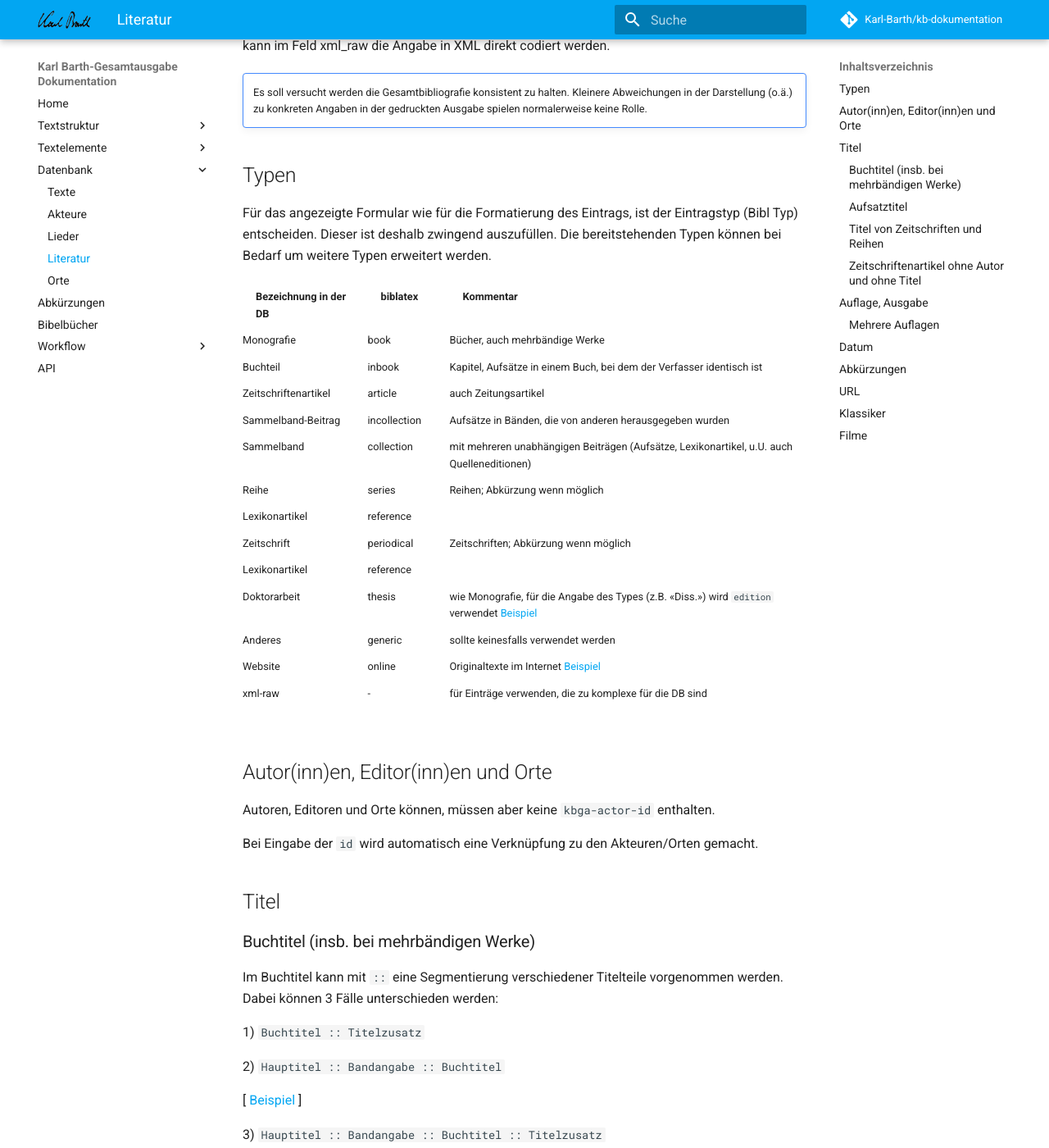
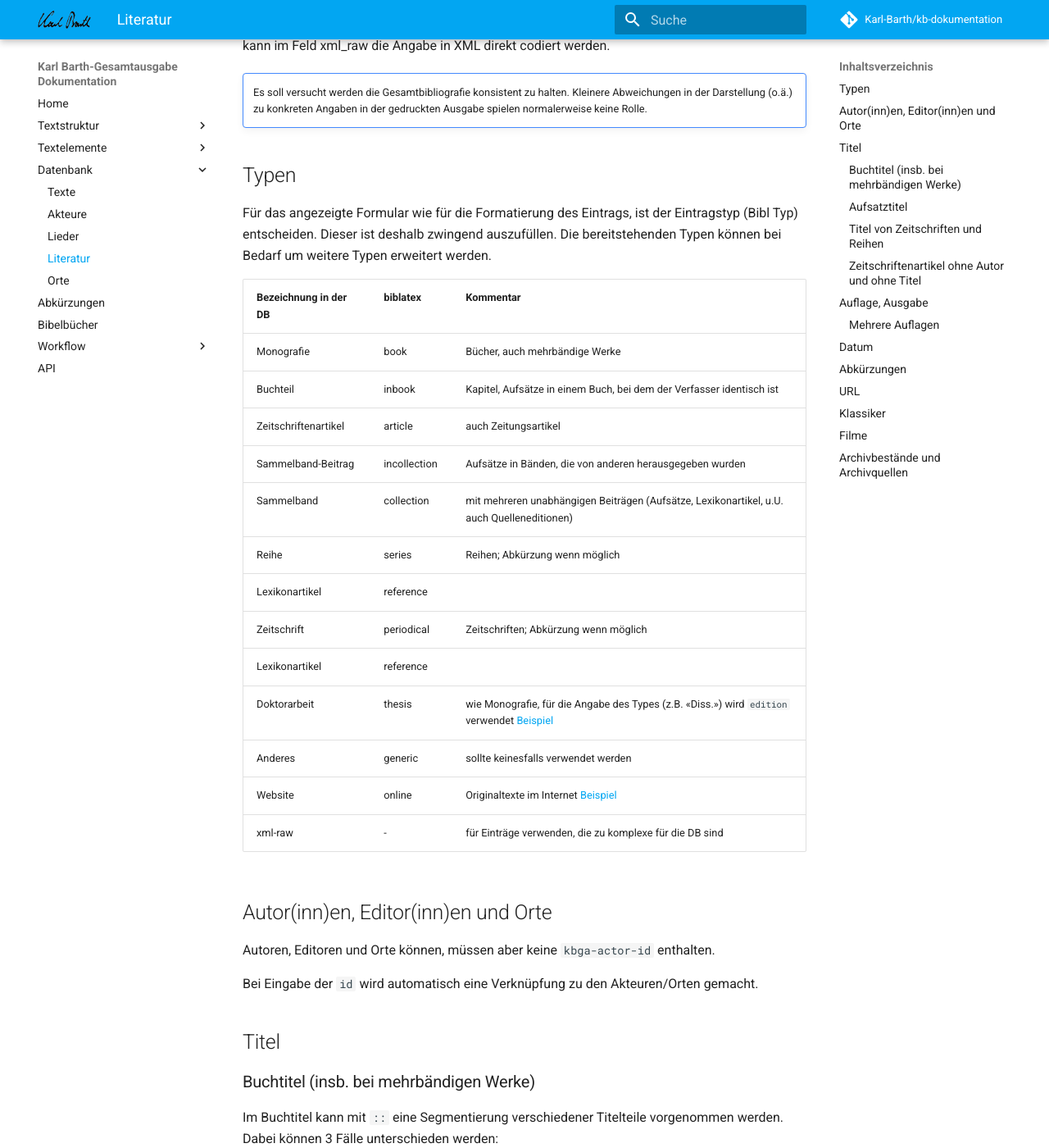
Before and after one commit to Karl-Barth/kb-dokumentation, an MkDocs documentation site: the page built from docs/datenbank/literatur.md, in a window 1280 px wide and 1400 px high, scrolled down 322 px. Shown: the whole window at 82% size. Built offline with MkDocs 1.6.1 and Material for MkDocs 9.7.7, drawn with Linux system fonts in a browser that asks for light colours; comment, search, counter and statistics services are not loaded; some of the changed text lies outside the part shown.

Commit message:
Nachbesserungen Dokumentation
- textelemente/akteure.md: Formulierung 'Ausnahmen (keine Auszeichnung als Organisation):' kürzer; Einschränkung '(selten)' zur Nordreich-Variante entfernt
- datenbank/akteure.md: Doppelpunkt aus Zwischenüberschrift, überflüssige Leerzeilen am Ende
- datenbank/literatur.md: deutsche Anführungszeichen («»); Film-Angaben als Tabelle; neuer Abschnitt 'Archivbestände und Archivquellen'
- style.css: Formatierung für <dl>/<dt>/<dd> mit Hintergrund

```diff
--- a/docs/datenbank/literatur.md
+++ b/docs/datenbank/literatur.md
@@ -48,7 +48,7 @@
 
 3) `Hauptitel :: Bandangabe :: Buchtitel :: Titelzusatz`
 
-Die zusätzlichen "Felder" entsprechen den Feldern `maintitle` und `titleaddon` in `biblatex`.
+Die zusätzlichen «Felder» entsprechen den Feldern `maintitle` und `titleaddon` in `biblatex`.
 
 ### Aufsatztitel
 
@@ -88,7 +88,7 @@
 
 
 ## Auflage, Ausgabe
-Um die Auflage anzugeben, kann im Feld Auflgabe (edition) eine Zahl angegeben werden. Wenn mehr zur Ausgabe bekannt ist, kann hier auch der volle Text dazu eingegeben werden (z.B. "3. vollständig überarbeitete Ausgabe"). Ist beispielsweise das Jahr der Auflage bekannt kann es wie folgt angegeben werden: 3. Auflage 1988
+Um die Auflage anzugeben, kann im Feld Auflgabe (edition) eine Zahl angegeben werden. Wenn mehr zur Ausgabe bekannt ist, kann hier auch der volle Text dazu eingegeben werden (z.B. «3. vollständig überarbeitete Ausgabe»). Ist beispielsweise das Jahr der Auflage bekannt kann es wie folgt angegeben werden: 3. Auflage 1988
 
 ### Mehrere Auflagen
 Werden verschiedene Auflagen zitiert, ist festzustellen ob diese voneinander abweichen. Wenn zwei Ausgaben z.B. unterschiedlich umfangreich sind, werden beide Ausgaben als in einem eigenen `<bibl>`-Eintrag aufgenommen werden. Bei unveränderten Nachdrucken oder Neuauflagen genügt ein Eintrag in der Datenbank. Eine der verwendeten Auflagen wird als Haupteintrag geführt, weitere Auflagen werden in Klammerns gesetzt, z.B.:
@@ -114,7 +114,7 @@
 Werden insbesondere dann verwendet, wenn eine Reihe oder eine Zeitschrift als Ganzes erfasst wird.
 
 ## URL
-Es kann ein Link auf den Text/die Ausgabe im Internet und ein Datum, wann diese zuletzt gecheckt wurde, eingegeben werden. Bei originalen Webpublikationen ist der Typ "Website" auszuwählen.
+Es kann ein Link auf den Text/die Ausgabe im Internet und ein Datum, wann diese zuletzt gecheckt wurde, eingegeben werden. Bei originalen Webpublikationen ist der Typ «Website» auszuwählen.
 
 ## Klassiker
 Für Klassiker, die ohne bibliografische Angaben zitiert werden, wird eine Referenzausgabe in der Datenbank aufgenommen. Beispiele: Confessio Augustana, Goethes Faust usw.
@@ -124,9 +124,26 @@
 
 In der DB werden folgende Felder ausgefüllt:
 
-- bibl-Typ = Film
-- Autor:innen = Regisseur:in
-- Buchtitel = Filmtitel
-- Publikationsdatum
+
+| Bezeichnung in der DB | Kommentar |
+|-----------------------|-----------|
+| Bibl Typ  | Film |
+| Autor:innen | Regisseur:in |
+| Buchtitel | Filmtitel |
+| Publikationsdatum | Erscheinungsjahr |
 
 Als Resource wird der Wikipedia-Eintrag zum Film. Falls dieser nicht verfügbar ist, wird der englische Wikipedia-Eintrag (provider: wikipedia en) manuell verlinkt. Der Eintrag auf die IMDb ist ebenfalls manuell zu verlinken (z.B. Provider = IMDb, Provider-ID (letzter Teil der URL) = tt0021572, URL = [https://www.imdb.com/title/tt0021572/](https://www.imdb.com/title/tt0021572/))
+
+## Archivbestände und Archivquellen
+
+Archive und Archivbestände können in in der Literaturdatenbank erfasst werden (Type: Archivbestand). Bei Beständen, die für die Edition besonders relevant sind (z.B. Nachlässe aus dem Umkreis Barths) wird der einzelne Bestand inkl. Signatur erfasst, ansonsten nur das Archiv.
+
+
+| Bezeichnung in der DB | Kommentar |
+|-----------------------|-----------|
+| Bibl Typ | Archivbestand |
+| Provenienz | z.B. Nachlasser (damit kann dieser Eintrag mit einem Akteur verknüpft werden) |
+| Titel | Titel im Archiv |
+| Archiv | Name des Archivs |
+| URL | Link auf den Bestand oder das Archiv |
+| Signatur | Archivsignatur |
--- a/docs/style.css
+++ b/docs/style.css
@@ -1,5 +1,29 @@
-table, tbody, tr, td {
-    border: 0px !important;
-    padding-left: 0px !important;
-    padding-top: 0px !important;
+
+
+
+dl {
+    background-color: aliceblue;
+    padding-left: 10px;
+    padding-bottom: 5px;
 }
+dd {
+    padding-top: 10px;
+
+}
+dt {
+    float: left;
+    font-weight: bold;
+    margin-right: 0.5em;
+    margin-bottom: -1em;
+    padding-top: 10px;
+}
+dt:after {
+    content: ": ";
+}
+dd:after {
+    content: " ";
+    clear: left;
+    display: block;
+    margin-bottom: -.8em;
+
+}
```
Also changed, not shown: docs/datenbank/akteure.md (+1 -1 lines), docs/textelemente/akteure.md (+2 -2 lines).
